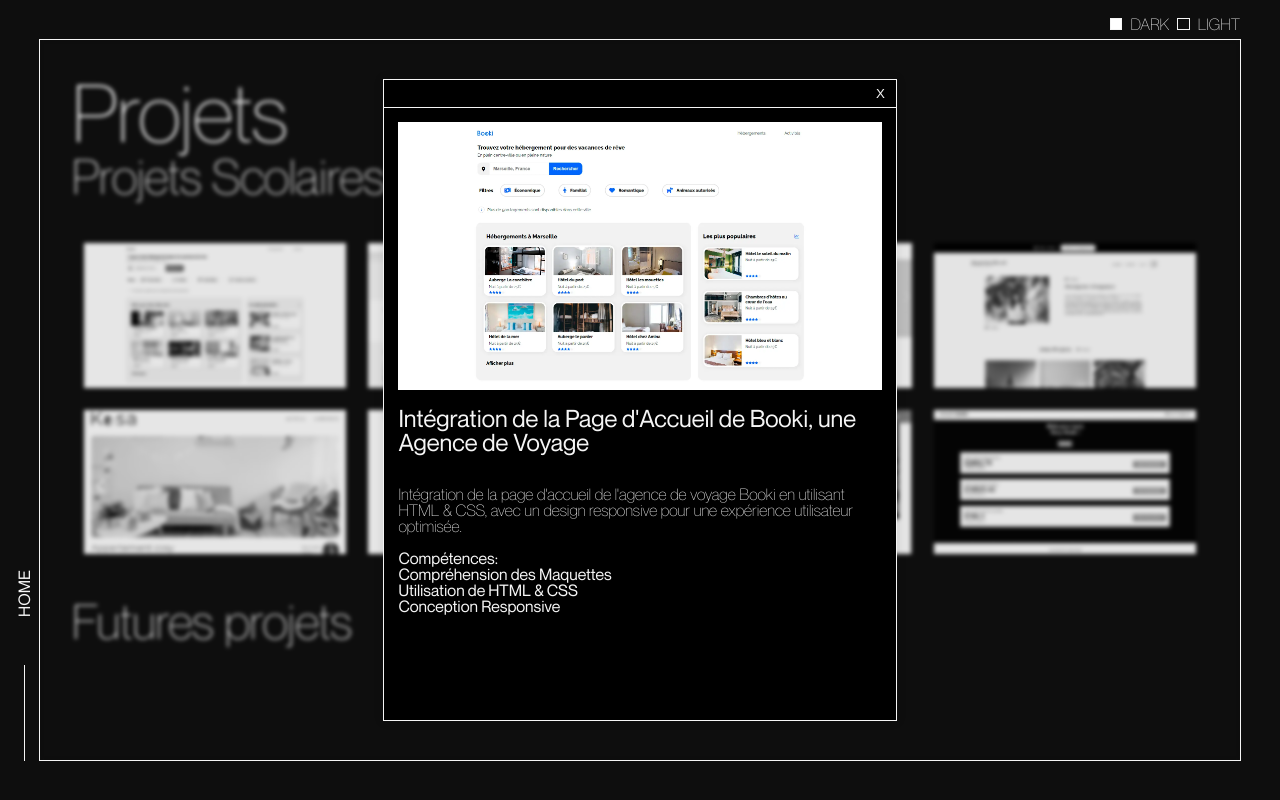
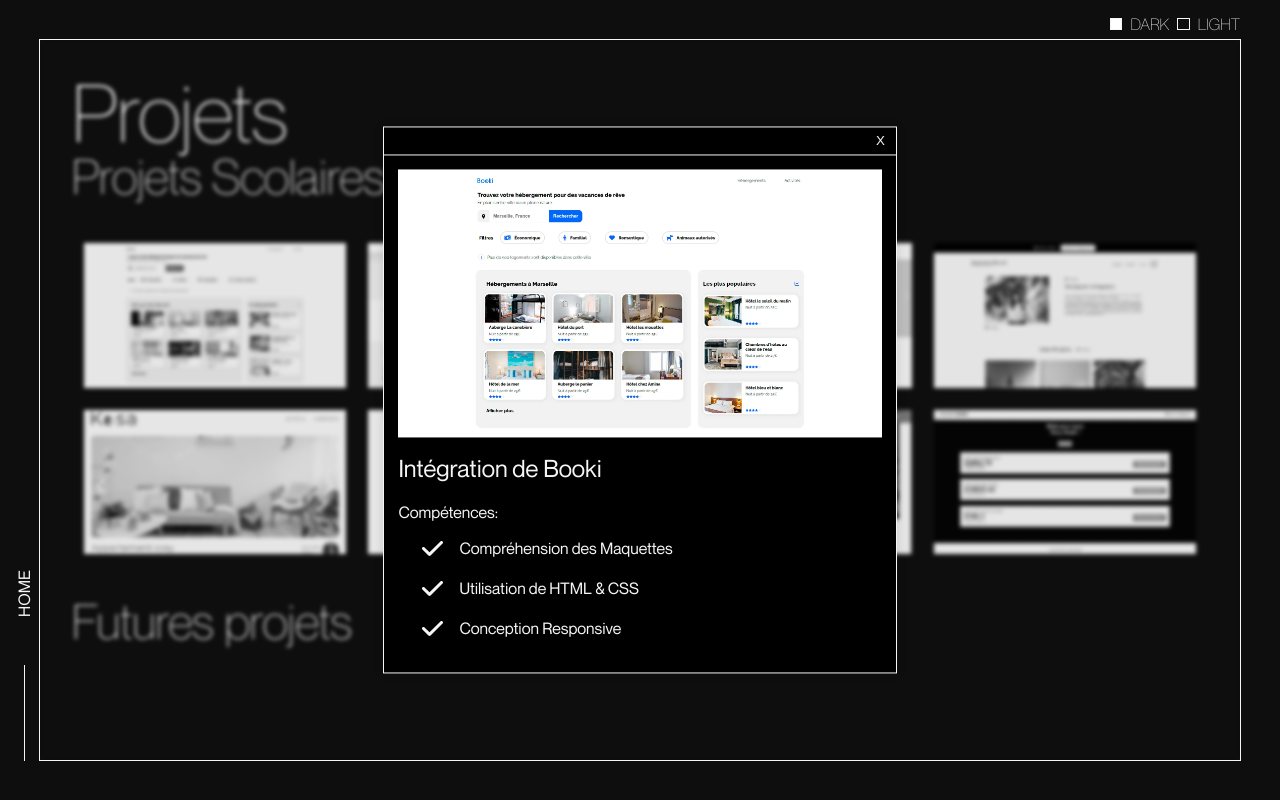
Before and after one commit to Incisif/P12_Portfolio, a React (Vite) app in the folder DesEmPortfolio/: page /projects in a window 1280 px wide. Both pictures are taken after a click on the element 215 px from the left and 315 px from the top of the page. Built offline with nearby package versions, Linux system fonts and the light colour scheme.

Commit message:
Layout of the modal.

```diff
--- a/DesEmPortfolio/src/components/Modal/_Modal.scss
+++ b/DesEmPortfolio/src/components/Modal/_Modal.scss
@@ -17,7 +17,6 @@
   left: 50%;
   transform: translate(-50%, -50%);
   width: 40%;
-  height: 80%;
   background-color: $black;
   color: $white;
   box-shadow: 0 0 10px rgba(0, 0, 0, 0.1);
@@ -37,15 +36,14 @@
 
     .container {
       border-bottom: 1px solid $black;
+
       &__close {
         color: $black;
+
         &:hover {
           color: $gold;
         }
       }
-    }
-    .ProjectModal__description {
-      font-weight: 400;
     }
   }
 
@@ -53,7 +51,7 @@
     display: flex;
     justify-content: center;
     flex-direction: column;
-    margin: 1.8vh;
+    margin: 1.8vh 1.8vh 0 1.8vh ;
   }
 
   &__img {
@@ -64,24 +62,39 @@
   &__title {
     font-size: 1.5rem;
     font-weight: 400;
-    padding: 1rem 0;
+    padding-top: 1.2rem;
   }
 
-  &__description {
-    font-size: 1rem;
-    font-weight: 100;
-    padding: 1rem 0;
+  &__links {
+    width: 100%;
+    display: flex;
+    justify-content: center;
+    margin: 1rem 0 ;
   }
-
   &__githubIcon,
   &__gitPageIcon {
     font-size: 2rem;
-    margin: 1rem 0;
+    margin: 1rem 1rem;
     fill: $white;
 
     &:hover {
       color: $gold;
     }
+  }
+  &__skillsTitle {
+    margin-top: 1.5rem;
+  }
+  &__skill {
+    position: relative;
+    display: flex;
+    align-items: center;
+    margin-top: 1rem;
+    padding-left: 1.5rem;
+  }
+  &__icon {
+    margin-right: 1rem;
+    font-size: 1.5rem;
+    fill: $white;
   }
 }
 
--- a/DesEmPortfolio/src/components/Modal/index.jsx
+++ b/DesEmPortfolio/src/components/Modal/index.jsx
@@ -4,9 +4,10 @@ import PropTypes from "prop-types";
 import { useEffect, useRef, useCallback } from "react";
 import { FontAwesomeIcon } from "@fortawesome/react-fontawesome";
 import { faGithub } from "@fortawesome/free-brands-svg-icons";
-import { faGlobe } from '@fortawesome/free-solid-svg-icons';
+import { faGlobe,faCheck  } from "@fortawesome/free-solid-svg-icons";
+
+
 import { selectLanguage } from "../../features/languageSlice";
-
 
 function Modal() {
   const dispatch = useDispatch();
@@ -14,7 +15,9 @@ function Modal() {
   const darkMode = useSelector((state) => state.darkMode.darkMode);
   const modalContent = useSelector((state) => state.modal.content);
   const modalRef = useRef(null);
-  const modalModeClass = darkMode ? "ProjectModal--dark" : "ProjectModal--light";
+  const modalModeClass = darkMode
+    ? "ProjectModal--dark"
+    : "ProjectModal--light";
   const language = useSelector(selectLanguage);
 
   const handleClose = useCallback(() => {
@@ -55,19 +58,21 @@ function Modal() {
             <h2 className="ProjectModal__title">
               {language === "fr" ? modalContent.frTitle : modalContent.enTitle}
             </h2>
-            <p className="ProjectModal__description">
-              {language === "fr" ? modalContent.frDescription : modalContent.enDescription}
-            </p>
             <h3 className="ProjectModal__skillsTitle">
               {language === "fr" ? "Compétences:" : "Skills:"}
             </h3>
             <ul className="ProjectModal__skillsList">
-              {(language === "fr" ? modalContent.frCompetences : modalContent.enCompetences).map((skill, index) => (
+              {(language === "fr"
+                ? modalContent.frCompetences
+                : modalContent.enCompetences
+              ).map((skill, index) => (
                 <li key={index} className="ProjectModal__skill">
+                  <FontAwesomeIcon className="ProjectModal__icon" icon={faCheck} />
                   {skill}
                 </li>
               ))}
             </ul>
+            <div className="ProjectModal__links">
               {modalContent.githubLink && (
                 <a
                   className="ProjectModal__githubIcon"
@@ -77,11 +82,14 @@ function Modal() {
                 </a>
               )}
               {modalContent.gitPageLink && (
-              <a className="ProjectModal__gitPageIcon"
-              href={modalContent.gitPageLink}>
+                <a
+                  className="ProjectModal__gitPageIcon"
+                  href={modalContent.gitPageLink}
+                >
                   <FontAwesomeIcon icon={faGlobe} />
                 </a>
               )}
+            </div>
           </div>
         )}
       </div>
--- a/DesEmPortfolio/src/data/dataProjects.js
+++ b/DesEmPortfolio/src/data/dataProjects.js
@@ -10,16 +10,12 @@ import booki from "../assets/projets/booki.webp";
 const projects = [
   {
     id: 1,
-    frTitle: "Intégration de la Page d'Accueil de Booki, une Agence de Voyage",
-    enTitle: "Integration of the Home Page for Booki, a Travel Agency",
+    frTitle: "Intégration de Booki",
+    enTitle: "Booki Integration",
     imagePath: booki,
     alt: "Booki Project",
     githubLink: "",
     gitPageLink: "",
-    frDescription:
-      "Intégration de la page d'accueil de l'agence de voyage Booki en utilisant HTML & CSS, avec un design responsive pour une expérience utilisateur optimisée.",
-    enDescription:
-      "Integration of the home page for Booki travel agency using HTML & CSS, with a responsive design for an optimized user experience.",
     frCompetences: [
       "Compréhension des Maquettes",
       "Utilisation de HTML & CSS",
@@ -34,16 +30,12 @@ const projects = [
   {
     id: 2,
     frTitle:
-      "Améliorez l'interface d'un site mobile avec des animations CSS pour Ohmyfood",
-    enTitle: "Enhance a mobile site interface with CSS animations for Ohmyfood",
+    "Animations CSS pour Ohmyfood",
+    enTitle: "CSS Animations for Ohmyfood",
     imagePath: ohmyfood,
     alt: "Ohmyfood Project",
     githubLink: "https://github.com/Incisif/Print-it",
     gitPageLink: "https://incisif.github.io/Print-it/",
-    frDescription:
-      "Développement d'un site 'mobile first' pour répertorier les menus de restaurants gastronomiques, avec des systèmes de réservation et la possibilité de composer le menu. Utilisation obligatoire de Sass depuis le 10/05/2023.",
-    enDescription:
-      "Development of a 'mobile first' site to list gourmet restaurant menus, with reservation systems and the ability to compose the menu. Mandatory use of Sass as of 10/05/2023.",
     frCompetences: [
       "Intégration de maquette en mobile-first",
       "Versionnage avec Git et Github",
@@ -60,17 +52,13 @@ const projects = [
   {
     id: 3,
     frTitle:
-      "Dynamisez le site Internet statique d’une petite imprimerie familiale nommée Print it avec JavaScript",
+    "Site Dynamique Print it",
     enTitle:
-      "Enhance the Static Website of a Small Family Print Shop Named Print it with JavaScript",
+    "Dynamic Site: Print it",
     imagePath: printIt,
     alt: "Print it Project",
     githubLink: "https://github.com/Incisif/Print-it",
     gitPageLink: "https://incisif.github.io/Print-it/",
-    frDescription:
-      "Ce projet vous fera découvrir le langage JavaScript pour dynamiser le site Internet statique de Print it. Vous ajouterez des flèches pour la navigation, des event listeners, des bullet points au slider, et mettez en place le défilement infini sur le carrousel. Une expérience guidée pour comprendre les fondamentaux du langage JavaScript.",
-    enDescription:
-      "This project will introduce you to the JavaScript language to enhance the static website of Print it. You will add arrows for navigation, event listeners, bullet points to the slider, and implement infinite scrolling on the carousel. A guided experience to understand the fundamentals of JavaScript.",
     frCompetences: [
       "Utilisation des fondamentaux de JavaScript",
       "Manipulation du DOM",
@@ -86,17 +74,12 @@ const projects = [
   },
   {
     id: 4,
-    frTitle:
-      "Créez une page web dynamique avec JavaScript pour l’agence ArchiWebos",
-    enTitle: "Create a Dynamic Web Page with JavaScript for ArchiWebos Agency",
+    frTitle: "Page web pour ArchiWebos avec JavaScript",
+    enTitle: "Web Page for ArchiWebos with JavaScript",
     imagePath: sophie_bluel,
     alt: "projet Sophie Bluel",
     githubLink: "https://github.com/Incisif/Sophie_Bluel",
     gitPageLink: "https://incisif.github.io/Sophie_Bluel/",
-    frDescription:
-      "Vous travaillerez comme développeur front-end pour l'agence ArchiWebos pour concevoir le site portfolio d'une architecte d'intérieur. Vous développerez la page de présentation des travaux de l'architecte, la page de connexion de l'administrateur du site, et la modale permettant d'uploader de nouveaux médias.",
-    enDescription:
-      "You will work as a front-end developer for ArchiWebos agency to design the portfolio site of an interior designer. You will develop the presentation page of the architect's work, the administrator's login page, and the modal allowing the upload of new media.",
     frCompetences: [
       "Manipuler les éléments du DOM avec JavaScript",
       "Récupérer les données utilisateurs dans le JavaScript via des formulaires",
@@ -110,16 +93,12 @@ const projects = [
   },
   {
     id: 5,
-    frTitle: "Créez une application web de location immobilière avec React",
-    enTitle: "Create a Web Application for Real Estate Rentals with React",
+    frTitle: "Location Immobilière avec React",
+    enTitle: "Real Estate Rentals with React",
     imagePath: kasa,
     alt: "Kasa Project",
     githubLink: "https://github.com/Incisif/Kasa",
     gitPageLink: "",
-    frDescription:
-      "Développez une plateforme de location d'appartements pour Kasa en utilisant React. Implémentez des composants React, des routes React Router, suivez les maquettes Figma, et respectez les contraintes techniques telles que les animations CSS et le défilement de la galerie.",
-    enDescription:
-      "Develop an apartment rental platform for Kasa using React. Implement React components, React Router routes, follow Figma mockups, and adhere to technical constraints such as CSS animations and gallery scrolling.",
     frCompetences: [
       "Développer une interface web avec Sass",
       "Mettre en œuvre des animations CSS",
@@ -137,16 +116,12 @@ const projects = [
   },
   {
     id: 6,
-    frTitle: "Optimisation SEO pour le site de Nina Carducci, photographe",
-    enTitle: "SEO Optimization for Nina Carducci's Photography Website",
+    frTitle: "SEO pour Nina Carducci",
+    enTitle: "SEO for Nina Carducci",
     imagePath: nina_carducci,
     alt: "Nina Carducci Photography",
     githubLink: "https://github.com/Incisif/ninacarducci",
     gitPageLink: "https://incisif.github.io/ninacarducci/",
-    frDescription:
-      "Optimisation globale du site pour améliorer les performances et le SEO. Mise en place du référencement local avec Schema.org, ajout des métas pour les réseaux sociaux, modifications pour l'accessibilité, et production d'un rapport d'optimisation présentant toutes les actions et leur impact.",
-    enDescription:
-      "Global site optimization to enhance performance and SEO. Implementation of local SEO using Schema.org, addition of social media metadata, accessibility adjustments, and production of an optimization report outlining all actions and their impact.",
     frCompetences: [
       "Analyser et auditer un site web pour l'optimisation SEO",
       "Optimiser les images et la structure du code",
@@ -170,10 +145,6 @@ const projects = [
     alt: "77events Website",
     githubLink: "https://github.com/Incisif/77events",
     gitPageLink: "",
-    frDescription:
-      "Finalisation de l'intégration du site one-page de 77events, après l'abandon du projet par un autre développeur. La mission comprenait le débogage de problèmes spécifiques, la complétion du cahier de recette avec tous les scénarios de tests pour vérifier le bon fonctionnement du site, et la résolution des problèmes évoqués durant l'échange avec le client.",
-    enDescription:
-      "Finalization of the one-page website integration for 77events, following the abandonment of the project by another developer. The mission included debugging specific issues, completing the acceptance test plan with all test scenarios to ensure the site's proper functioning, and resolving problems discussed during the client meeting.",
     frCompetences: [
       "Déboguer un site web grâce aux Chrome DevTools",
       "Compléter le cahier de recette avec des scénarios de tests",
@@ -189,16 +160,12 @@ const projects = [
   },
   {
     id: 8,
-    frTitle: "Mise en Place du Tableau de Bord pour Argent Bank",
-    enTitle: "Implementation of Dashboard for Argent Bank",
+    frTitle: "Tableau de Bord pour Argent Bank avec React et Redux",
+    enTitle: "Dashboard for Argent Bank with React and Redux",
     imagePath: argentBank ,
     alt: "Argent Bank Dashboard",
     githubLink: "https://github.com/Incisif/ArgentBank-website",
     gitPageLink: "https://incisif.github.io/ArgentBank-website/",
-    frDescription:
-      "Création d'une application web React pour le système d'authentification des utilisateurs, avec responsivité et gestion du state avec Redux. Optimisation du code et des images, création de composants réutilisables et conception des routes API pour la phase de transactions.",
-    enDescription:
-      "Developed a React web application for user authentication system with responsive design and state management with Redux. Code and image optimization, reusable component creation, and API route design for phase 2 transactions.",
     frCompetences: [
       "Créer une application web responsive avec React",
       "Utiliser Redux pour la gestion du state",
--- a/DesEmPortfolio/src/main.css
+++ b/DesEmPortfolio/src/main.css
@@ -311,7 +311,6 @@ table {
   left: 50%;
   transform: translate(-50%, -50%);
   width: 40%;
-  height: 80%;
   background-color: rgb(0, 0, 0);
   color: rgb(245, 245, 245);
   box-shadow: 0 0 10px rgba(0, 0, 0, 0.1);
@@ -337,14 +336,11 @@ table {
 .ProjectModal.ProjectModal--light .container__close:hover {
   color: rgb(249, 198, 16);
 }
-.ProjectModal.ProjectModal--light .ProjectModal__description {
-  font-weight: 400;
-}
 .ProjectModal__content {
   display: flex;
   justify-content: center;
   flex-direction: column;
-  margin: 1.8vh;
+  margin: 1.8vh 1.8vh 0 1.8vh;
 }
 .ProjectModal__img {
   width: 100%;
@@ -353,20 +349,36 @@ table {
 .ProjectModal__title {
   font-size: 1.5rem;
   font-weight: 400;
-  padding: 1rem 0;
+  padding-top: 1.2rem;
 }
-.ProjectModal__description {
-  font-size: 1rem;
-  font-weight: 100;
-  padding: 1rem 0;
+.ProjectModal__links {
+  width: 100%;
+  display: flex;
+  justify-content: center;
+  margin: 1rem 0;
 }
 .ProjectModal__githubIcon, .ProjectModal__gitPageIcon {
   font-size: 2rem;
-  margin: 1rem 0;
+  margin: 1rem 1rem;
   fill: rgb(245, 245, 245);
 }
 .ProjectModal__githubIcon:hover, .ProjectModal__gitPageIcon:hover {
   color: rgb(249, 198, 16);
+}
+.ProjectModal__skillsTitle {
+  margin-top: 1.5rem;
+}
+.ProjectModal__skill {
+  position: relative;
+  display: flex;
+  align-items: center;
+  margin-top: 1rem;
+  padding-left: 1.5rem;
+}
+.ProjectModal__icon {
+  margin-right: 1rem;
+  font-size: 1.5rem;
+  fill: rgb(245, 245, 245);
 }
 
 .container {
--- a/DesEmPortfolio/src/main.scss
+++ b/DesEmPortfolio/src/main.scss
@@ -9,3 +9,4 @@
 @use 'components/Modal/Modal';
 @use 'components/ThemeSwitcher/ThemeSwitcher';
 @use 'components/HomePageLink/HomePageLink';
+@use 'components/IncomingProjectCard/IncomingProjectCard';
--- a/DesEmPortfolio/src/pages/Home/_Home.scss
+++ b/DesEmPortfolio/src/pages/Home/_Home.scss
@@ -20,6 +20,7 @@
   color: $white;
   font-family: "Neue Montreal", serif;
   position: relative;
+
 
   &__name {
     font-size: 3rem;
```
Also changed, not shown: DesEmPortfolio/src/components/IncomingProjectCard/_IncomingProjectCard.scss (added), DesEmPortfolio/src/components/IncomingProjectCard/index.jsx (added), 1 other file (tests, documents, lock files or other folders). Lines whose indentation alone changed are shown as unchanged.
